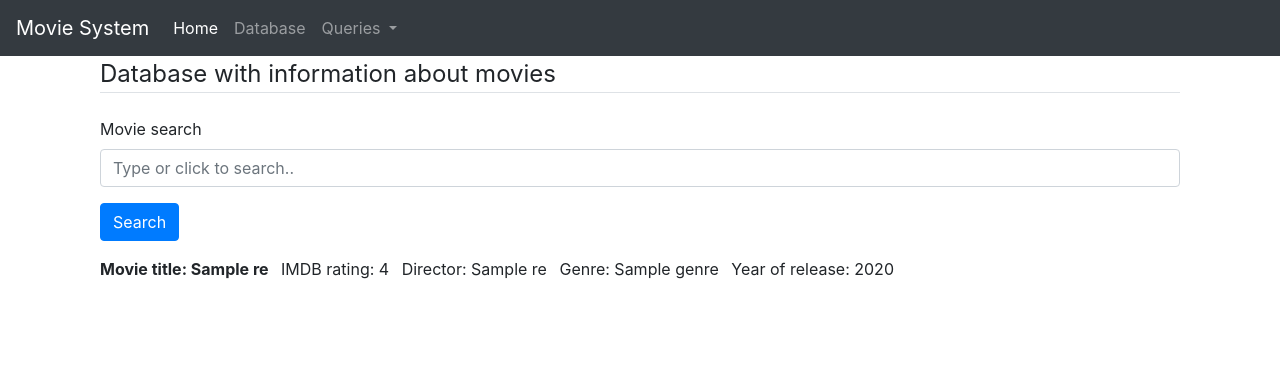
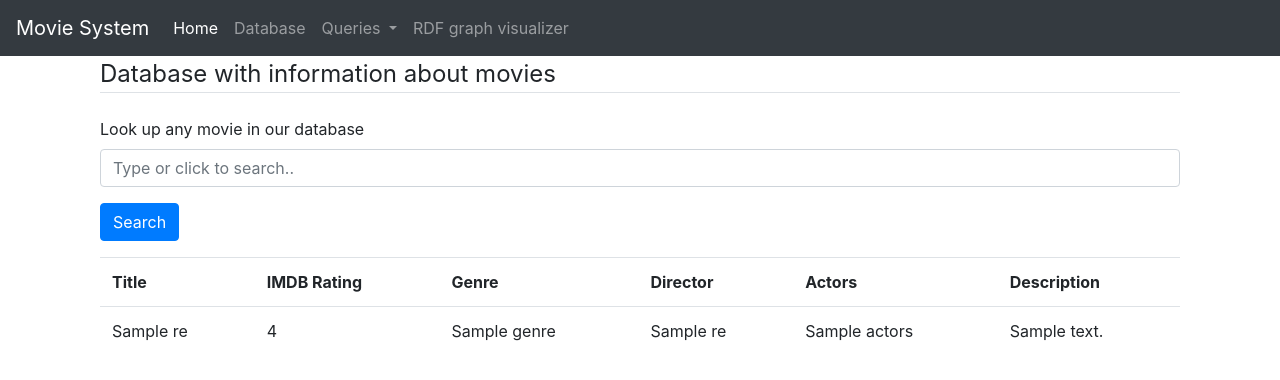
Before and after one commit to Tjeinar/moviesystem-info216, a Flask app: template templates/database.html in a window 1280 px wide. Shown: the top 380 px of the page. Run offline with Flask 2, Linux system fonts and the light colour scheme; the template is opened without the code that fills it: most values are stand-ins (such as "Sample title", 1, 10 or a date in 2020); some libraries are stand-ins or nearby versions.

Commit message:
Added URL with RDF Graph Visualization

```diff
--- a/app.py
+++ b/app.py
@@ -54,17 +54,21 @@ genreoptions = ['Action','Adventure','Biography', 'Comedy','Crime','Drama','Fami
 # Query returning the details about a specific movie title.
 def movie_details(title):
     user_title = title
-    res = g.query("""SELECT DISTINCT ?title ?rating ?year ?director ?genre
+    res = g.query("""SELECT DISTINCT ?title ?rating ?year ?description ?directorname ?genre (GROUP_CONCAT(DISTINCT ?actorname; separator = ", ") AS ?actors)
                     WHERE {
                     ?movie a mo:Movie .
                     ?movie mo:title ?title .
                     ?movie mo:title '"""+user_title+"""'^^xsd:string .
                     ?movie dbo:rating ?rating .
+                    ?movie dc:description ?description .
                     ?movie dct:created ?year .
                     ?movie dbo:genre ?genre .
+                    ?movie mo:hasActor ?actor .
                     ?movie mo:hasDirector ?director .
-                    ?director foaf:name ?directorname
+                    ?director foaf:name ?directorname .
+                    ?actor foaf:name ?actorname
                     }
+                    GROUP BY ?title ?rating ?year ?directorname ?genre
                     """)
     return list(res)
 
@@ -231,7 +235,10 @@ def search():
 
     return render_template("directorsearch.html",title="Search", directors = alldirectors_query())
 
-
+# RDF grapher; visualization of our RDF graph
+@app.route('/rdfgraph')
+def extra():
+    return render_template('graph.html')
 
 
 @app.route('/directorsearch/result',methods=['GET','POST'])
@@ -242,7 +249,5 @@ def directorsearchresult():
     return render_template('directorsearchresult.html',title='Result',specific=specific_query(ratingreq,directorname))
 
 
-
-
 if __name__ == "__main__":
     app.run(debug=True)
--- a/templates/base.html
+++ b/templates/base.html
@@ -41,6 +41,10 @@
                     <a class="dropdown-item" href="#">Something else here</a>
                   </div>
                 </li>
+                <!-- RDF grapher; visualization of our RDF graph-->
+                <li class="nav-item">
+                  <a class="nav-link" href="/rdfgraph">RDF graph visualizer</a>
+                </li>
               </ul>
             </div>
         </nav>
--- a/templates/database.html
+++ b/templates/database.html
@@ -7,7 +7,7 @@
             <form method="POST" action="">
                 <legend class="border-bottom mb-4">Database with information about movies</legend>
                 <div class="form-group">
-                    <label for="exampleFormControlSelect1">Movie search</label>
+                    <label for="exampleFormControlSelect1">Look up any movie in our database</label>
                     <input type="text" class="form-control" list="movietitle" name ="movietitle" placeholder="Type or click to search.." autocomplete="off">
                     <datalist id="movietitle">
                         {% for title in alltitles %}
@@ -18,16 +18,27 @@
                 <button type="submit" class="btn btn-primary">Search</button>
             </form>
         </div>
-        {% for res in result %}
-            <ul class="list-inline">
-                <li class="list-inline-item"><strong>Movie title: {{res.title}}</strong></li>
-                <li class="list-inline-item">IMDB rating: {{res.rating}}</li>
-                <li class="list-inline-item">Director: {{res.directorname}}</li>
-                <li class="list-inline-item">Genre: {{res.genre}}</li>
-               <li class="list-inline-item">Year of release: {{ res.year }}</li>
-            </ul>
-            {%endfor%}
-
+        <table class="table table-hover">
+            <!-- Result of reccomended movies query, with title and info. -->
+            {% for res in result %}
+            <tr>
+               <th>Title</th>
+               <th>IMDB Rating</th>
+               <th>Genre</th>
+               <th>Director</th>
+               <th>Actors</th>
+               <th>Description</th>
+            </tr>
+            <tr>
+               <td>{{ res.title }}</td>
+               <td>{{res.rating}}</td>
+               <td>{{res.genre}}</td>
+               <td>{{res.directorname}}</td>
+               <td>{{res.actors}}</td>
+               <td>{{res.description}}</td>
+            </tr>
+            {% endfor %}
+        </table>
     </div>
 </div>
 {% endblock body %}
```
Also changed, not shown: templates/graph.html (added, +14 -0 lines), static/img/rdf-grapher1.png (added).
